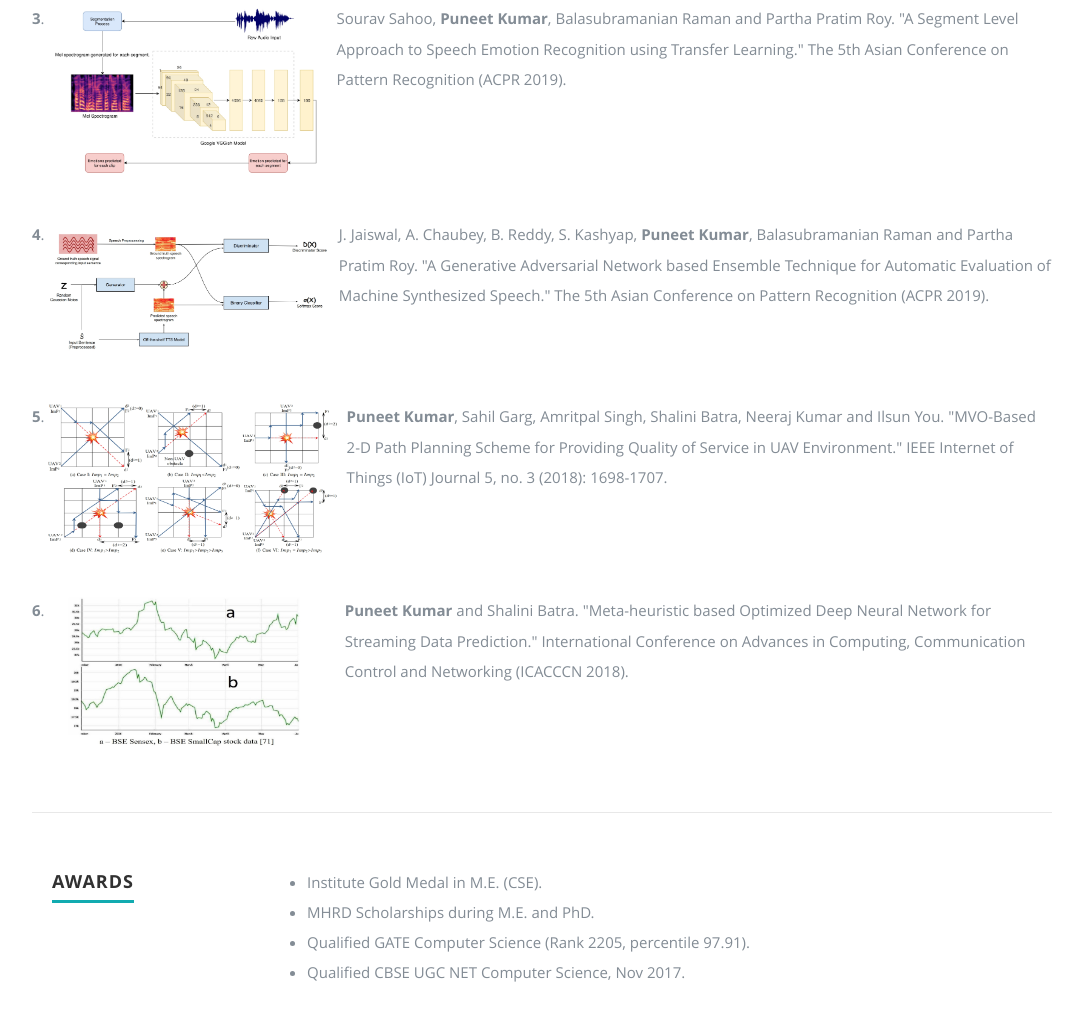
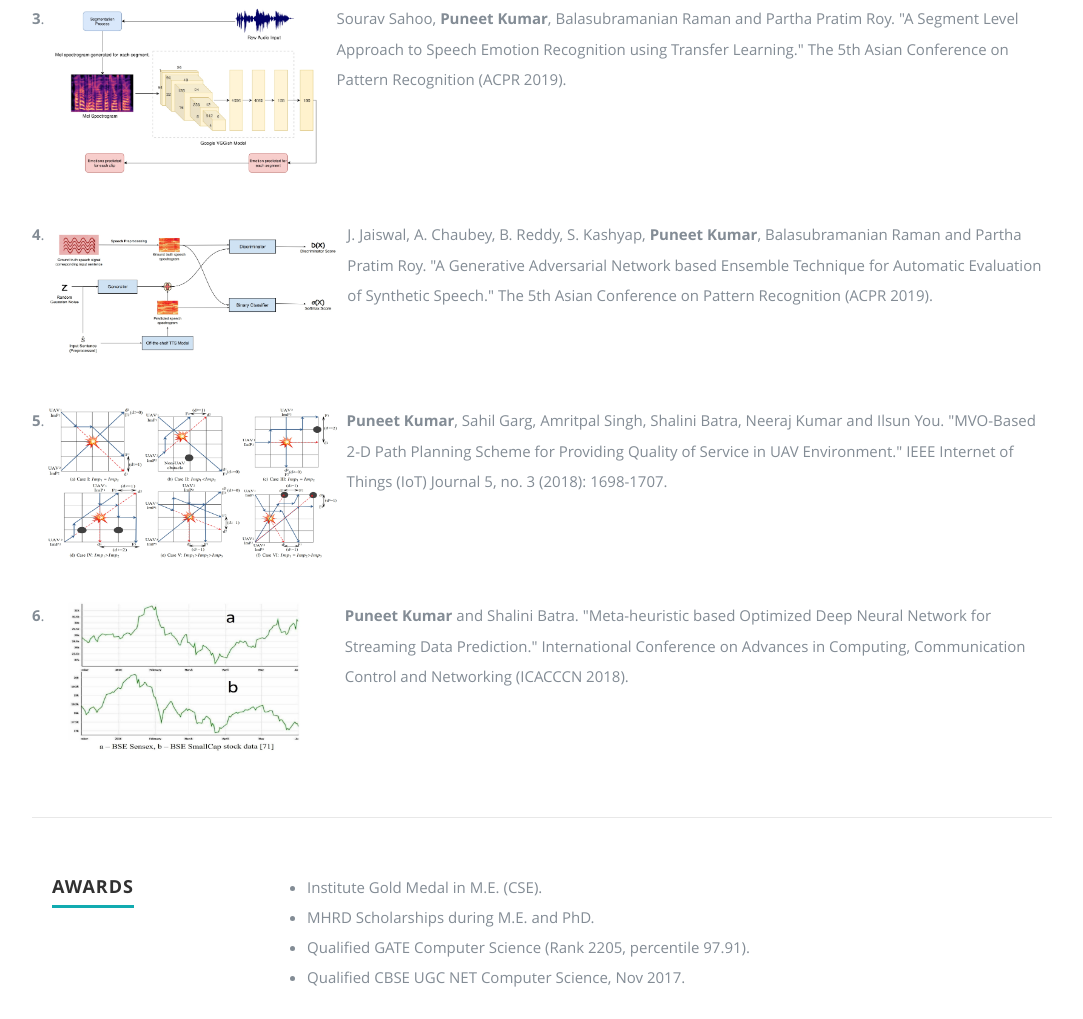
Before and after one commit to puneet-kr/puneet-kr.github.io, a plain HTML site: page index.html in a window 1280 px wide. Shown: the part 3020-4039 px from the top of the page, without its empty margins (98-1181 px from the left). Drawn offline with nearby package versions, Linux system fonts and the light colour scheme.

Commit message:
Update index.html

```diff
--- a/index.html
+++ b/index.html
@@ -355,7 +355,7 @@
 				<td><img src="images/ACPR2.jpg" width="920"></td>
 				<td>&nbsp&nbsp</td>
 				<td style="vertical-align:top;">
-					J. Jaiswal, A. Chaubey, B. Reddy, S. Kashyap, <b>Puneet Kumar</b>, Balasubramanian Raman and Partha Pratim Roy. "A Generative Adversarial Network based Ensemble Technique for Automatic Evaluation of Machine Synthesized Speech." The 5th Asian Conference on Pattern Recognition (ACPR 2019).
+					J. Jaiswal, A. Chaubey, B. Reddy, S. Kashyap, <b>Puneet Kumar</b>, Balasubramanian Raman and Partha Pratim Roy. "A Generative Adversarial Network based Ensemble Technique for Automatic Evaluation of Synthetic Speech." The 5th Asian Conference on Pattern Recognition (ACPR 2019).
 					<br>
 
 				</td>
```
